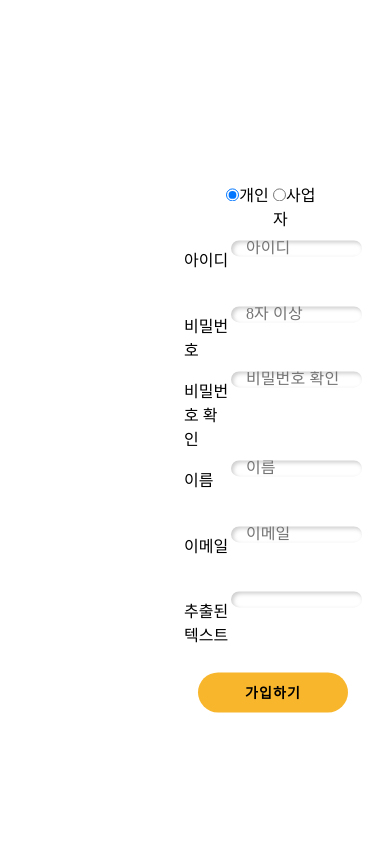
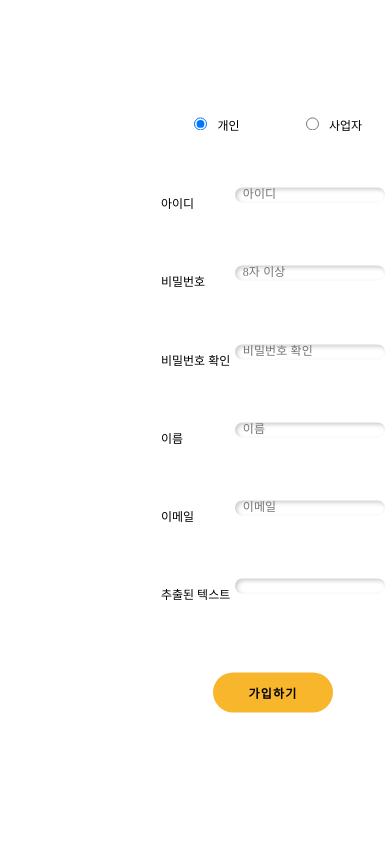
Before and after one commit to pshho/team3_django_project, a Django app: page /common/signup/ in a window 390 px wide. Run offline with Django 4.2, Linux system fonts and the light colour scheme; some web fonts are replaced.

Commit message:
로그인 반응형

```diff
--- a/polls/static/css/common/style.css
+++ b/polls/static/css/common/style.css
@@ -15,7 +15,6 @@
 body {
     overflow: hidden;
     font-family: 'GangwonEdu_OTFBoldA';
-    box-sizing: border-box;
 }
 
 /* 전체 스타일 */
@@ -249,17 +248,22 @@ body {
     justify-content: center;
     align-items: center;
     flex-direction: column;
+    position: relative;
 }
 
 .signup > form > div {
-    width: 80%;
+    width: 88%;
     display: flex;
     justify-content: center;
     flex: 1;
     margin: 5px 0;
 }
 
-.signup > form > div:first-of-type > label {
+.signup > form > div > label > input[type='radio'] {
+    margin-right: 10px;
+}
+
+.signup > form > div > .radio {
     width: 50%;
     text-align: center;
 }
@@ -296,7 +300,7 @@ body {
 }
 
 .signup > form > .business-license-field {
-    width: 80%;
+    width: 88%;
     justify-content: center;
     flex: 1;
 }
@@ -328,6 +332,19 @@ section > form > .error_data {
     justify-content: space-evenly;
     flex: 1;
     color: red;
+    font-size: 0.8rem;
+    position: absolute;
+    top: -15%;
+}
+
+@media screen and (max-width: 1200px) {
+    .signinup-box {
+        width: 85%;
+    }
+
+    .signinup-box2 {
+        width: 85%;
+    }
 }
 
 @media screen and (max-width: 1050px) {
@@ -338,4 +355,88 @@ section > form > .error_data {
     .signinup-box2 {
         width: 97%;
     }
+
+    .login_signin_container, .login_signup_container {
+        font-size: 1rem;
+    }
+
+    .signinup_button {
+        font-size: 12px;
+    }
+
+    .signup_but {
+        font-size: 12px;
+    }
+
+    .login_container > h1 {
+        font-size: 1.4rem;
+    }
+
+    .login_container > form > div > input, .signup > form > div > label,
+    .signup > form > div > input, .signup > form > .business-license-field > input,
+    .signup > form > .business-license-field > label {
+        font-size: 12px;
+    }
+
+    section > form > .error_data {
+        font-size: 0.6rem;
+    }
 }
+
+@media screen and (max-width: 768px) {
+    .login_container > h1 {
+        font-size: 1.2rem;
+    }
+
+    .login_signin_container, .login_signup_container {
+        font-size: 0.8rem;
+    }
+}
+
+@media screen and (max-width: 568px) {
+    .login_logo_container {
+        width: 100%;
+    }
+
+    .login_container > form {
+        width: 85%;
+    }
+
+    .login_container > form > div > input {
+        padding-left: 8px;
+    }
+
+    .signinup_button {
+        width: 120px;
+    }
+
+    .signup_but {
+        width: 120px;
+    }
+
+    .login_signin_container, .login_signup_container {
+        font-size: 0.7rem;
+    }
+
+    .signup > form > div > label,
+    .signup > form > .business-license-field > label {
+        width: 35%;
+        padding-left: 5px;
+    }
+
+    .signup > form > div > input {
+        padding: 4px 7.5px;
+        margin-right: 5px;
+    }
+
+    .signup > form > .business-license-field > input {
+        padding: 2px 7.5px;
+        margin-right: 5px;
+    }
+
+    .signup > form > div,
+    .signup > form > .business-license-field {
+        width: 100%;
+    }
+
+}
--- a/polls/templates/map/search.html
+++ b/polls/templates/map/search.html
@@ -12,7 +12,7 @@
         }
 
         .map_real_estate {
-            height: 85%;
+            height: 100%;
             position: relative;
         }
 
```
